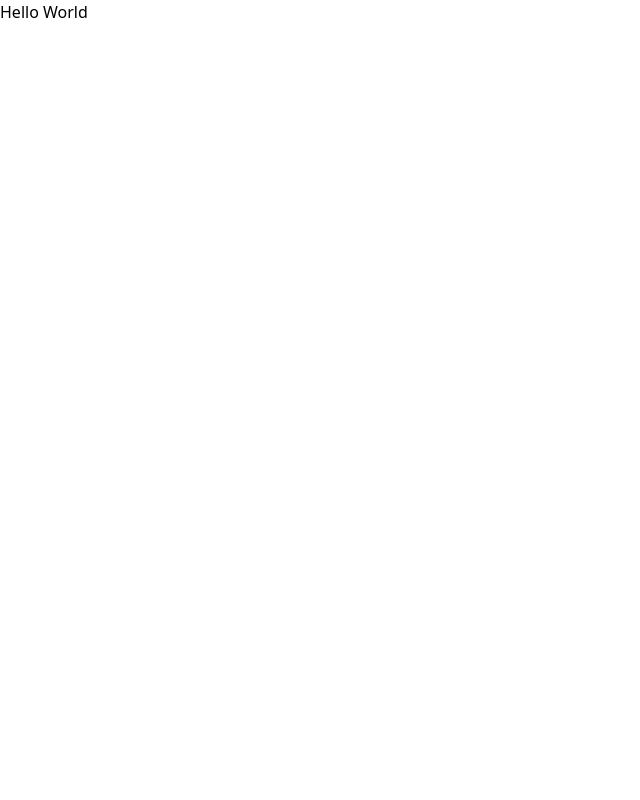
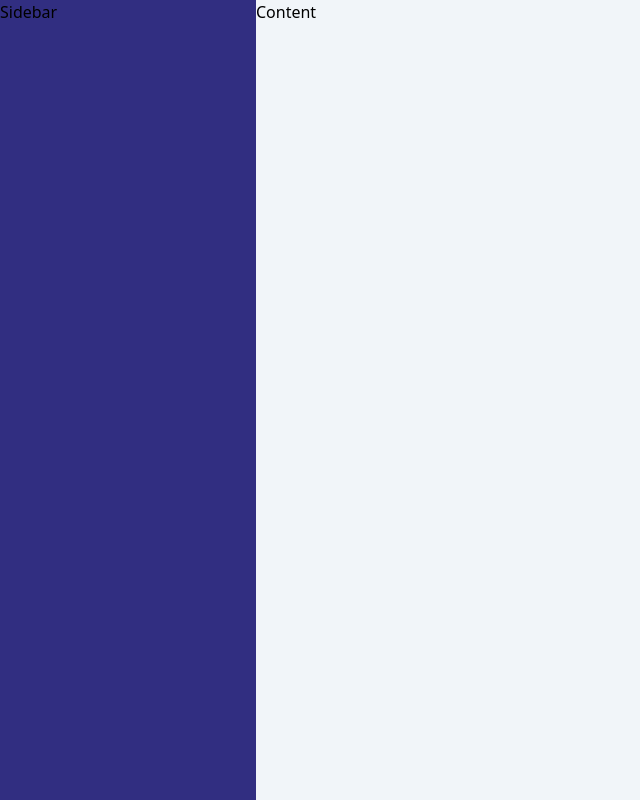
Before and after one commit to carsnwd/pet-rescue-port, a React (Vite) app in the folder apps/admin/: page / in a window 1280 px wide. Shown: the whole page, without its empty margins (0-640 px from the left). Built offline with nearby package versions, Linux system fonts and the light colour scheme.

Commit message:
💄 setup basic layout of page

```diff
--- a/apps/admin/src/App.tsx
+++ b/apps/admin/src/App.tsx
@@ -1,11 +1,11 @@
-import { useState } from 'react'
+import Sidebar from './components/Sidebar'
 
 function App() {
-  const [count, setCount] = useState(0)
 
   return (
-    <div className="App">
-      Hello World
+    <div className="flex">
+      <Sidebar/>
+      <div className="flex-col bg-slate-100 w-screen">Content</div>
     </div>
   )
 }
--- /dev/null
+++ b/apps/admin/src/components/Sidebar.tsx
@@ -0,0 +1,3 @@
+export default function Sidebar() {
+    return <div className="bg-indigo-900 w-80 flex-col h-screen">Sidebar</div>;
+}
--- a/apps/admin/src/index.css
+++ b/apps/admin/src/index.css
@@ -1,3 +1,6 @@
 @tailwind base;
 @tailwind components;
 @tailwind utilities;
+.primary-purple {
+    background-color: #2c2c54;
+}
```
